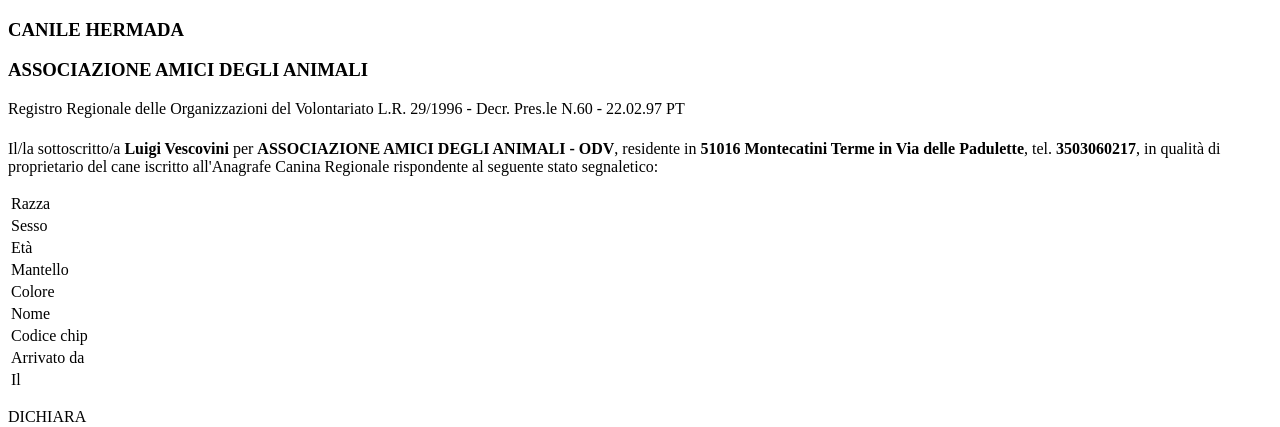
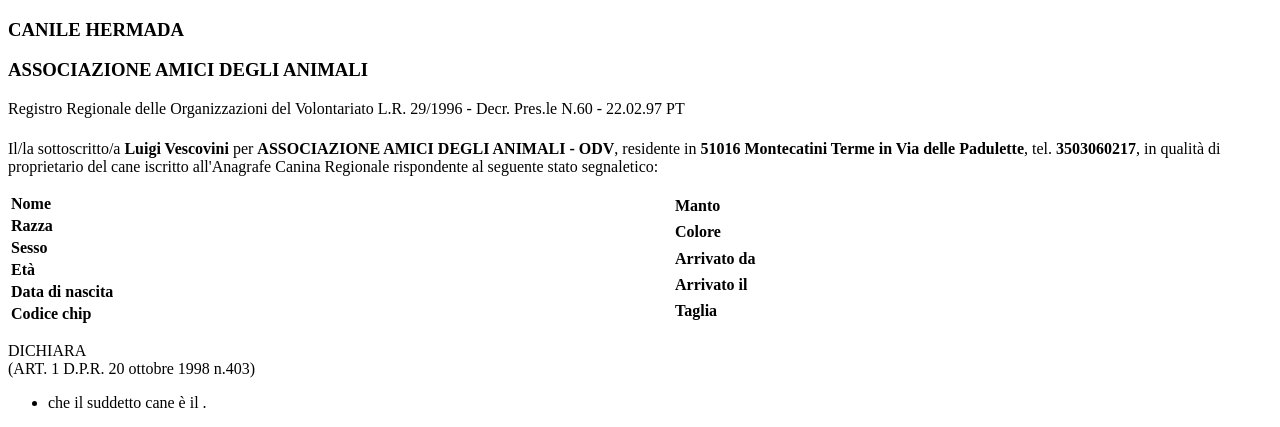
Before and after one commit to samu9/hermadata, a Python web app: template backend/hermadata/reports/templates/variation.jinja in a window 1280 px wide. Shown: the top 427 px of the page. Run offline with Jinja, Linux system fonts and the light colour scheme; the template is opened without the code that fills it, so the values that code supplies are empty.

Commit message:
update animal data template

```diff
--- a/backend/hermadata/reports/templates/animal_data.jinja
+++ b/backend/hermadata/reports/templates/animal_data.jinja
@@ -1,38 +1,53 @@
-<table class="my-4">
+<div class="my-4" style="display: flex; gap: 4rem;">
+    <!-- Left Column -->
+    <table style="flex: 1;">
         <tr class="border-b my-2">
-        <td class="m-2">Razza</td>
+            <td class="m-2" style="font-weight: bold; padding-right: 1rem;">Nome</td>
+            <td>{{ animal.name }}</td>
+        </tr>
+        <tr class="border-b">
+            <td style="font-weight: bold; padding-right: 1rem;">Razza</td>
             <td>{{ animal.breed }}</td>
         </tr>
         <tr class="border-b">
-        <td>Sesso</td>
+            <td style="font-weight: bold; padding-right: 1rem;">Sesso</td>
             <td>{{ animal.sex }}</td>
         </tr>
         <tr class="border-b">
-        <td>Età</td>
+            <td style="font-weight: bold; padding-right: 1rem;">Età</td>
             <td>{{ animal.age }}</td>
         </tr>
         <tr class="border-b">
-        <td>Mantello</td>
+            <td style="font-weight: bold; padding-right: 1rem;">Data di nascita</td>
+            <td>{{ animal.birth_date }}</td>
+        </tr>
+        <tr class="border-b">
+            <td style="font-weight: bold; padding-right: 1rem;">Codice chip</td>
+            <td>{{ animal.chip_code }}</td>
+        </tr>
+    </table>
+
+    <!-- Right Column -->
+    <table style="flex: 1;">
+        <tr class="border-b my-2">
+            <td class="m-2" style="font-weight: bold; padding-right: 1rem;">Manto</td>
             <td>{{ animal.fur_type }}</td>
         </tr>
         <tr class="border-b">
-        <td>Colore</td>
+            <td style="font-weight: bold; padding-right: 1rem;">Colore</td>
             <td>{{ animal.fur_color }}</td>
         </tr>
         <tr class="border-b">
-        <td>Nome</td>
-        <td>{{ animal.name }}</td>
-    </tr>
-    <tr class="border-b">
-        <td>Codice chip</td>
-        <td>{{ animal.chip_code }}</td>
-    </tr>
-    <tr class="border-b">
-        <td>Arrivato da</td>
+            <td style="font-weight: bold; padding-right: 1rem;">Arrivato da</td>
             <td>{{ animal.origin_city }}</td>
         </tr>
         <tr class="border-b">
-        <td>Il</td>
+            <td style="font-weight: bold; padding-right: 1rem;">Arrivato il</td>
             <td>{{ animal.entry_date }}</td>
         </tr>
+        <tr class="border-b">
+            <td style="font-weight: bold; padding-right: 1rem;">Taglia</td>
+            <td>{{ animal.size }}</td>
+        </tr>
     </table>
+</div>
```
Lines whose indentation alone changed are shown as unchanged.
